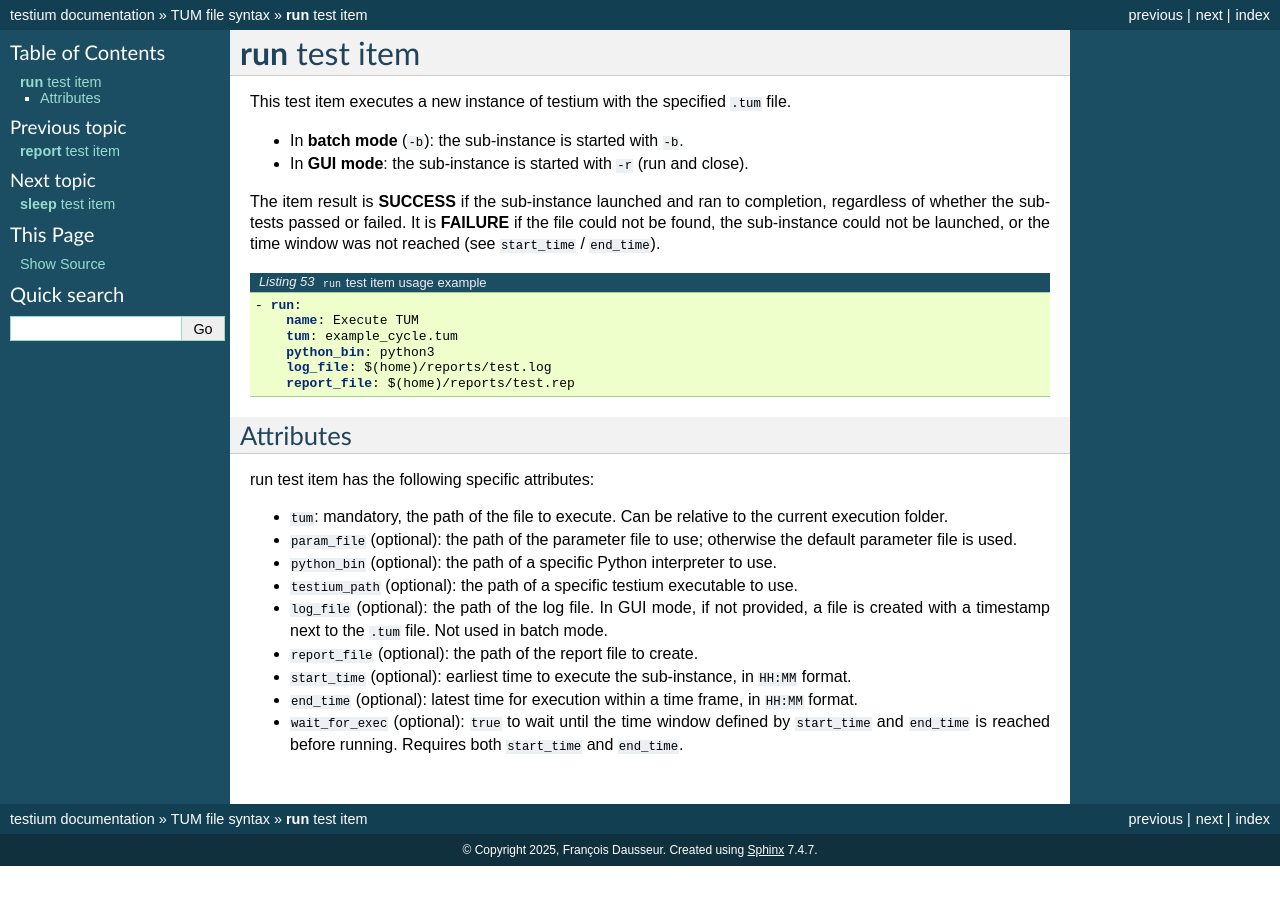
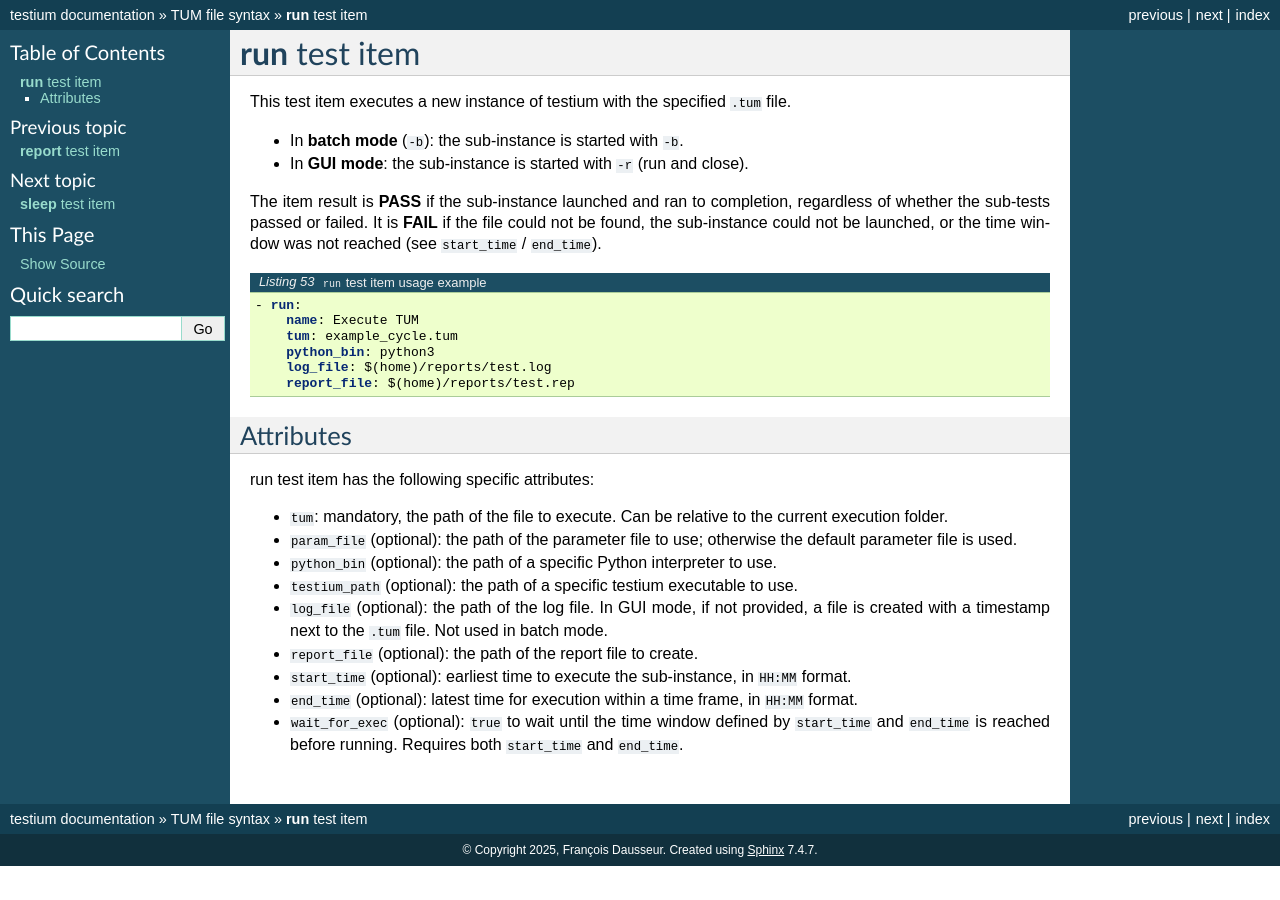
Before and after one commit to testium-HIL/testium, a Sphinx documentation site: the page built from doc/manual/sphinx/source/test_items/run_test_item.rst, in a window 1280 px wide. Built offline with Sphinx 7.4.7, drawn with Linux system fonts in a browser that asks for light colours.

Commit message:
doc: use PASS/FAIL terminology in run item doc
Co-Authored-By: Claude Sonnet 4.6 <noreply@anthropic.com>

```diff
--- a/doc/manual/sphinx/source/test_items/run_test_item.rst
+++ b/doc/manual/sphinx/source/test_items/run_test_item.rst
@@ -6,9 +6,9 @@ This test item executes a new instance of testium with the specified ``.tum`` fi
 * In **batch mode** (``-b``): the sub-instance is started with ``-b``.
 * In **GUI mode**: the sub-instance is started with ``-r`` (run and close).
 
-The item result is **SUCCESS** if the sub-instance launched and ran to completion,
+The item result is **PASS** if the sub-instance launched and ran to completion,
 regardless of whether the sub-tests passed or failed.
-It is **FAILURE** if the file could not be found, the sub-instance could not be
+It is **FAIL** if the file could not be found, the sub-instance could not be
 launched, or the time window was not reached (see ``start_time`` / ``end_time``).
 
 .. code-block:: yaml
```
